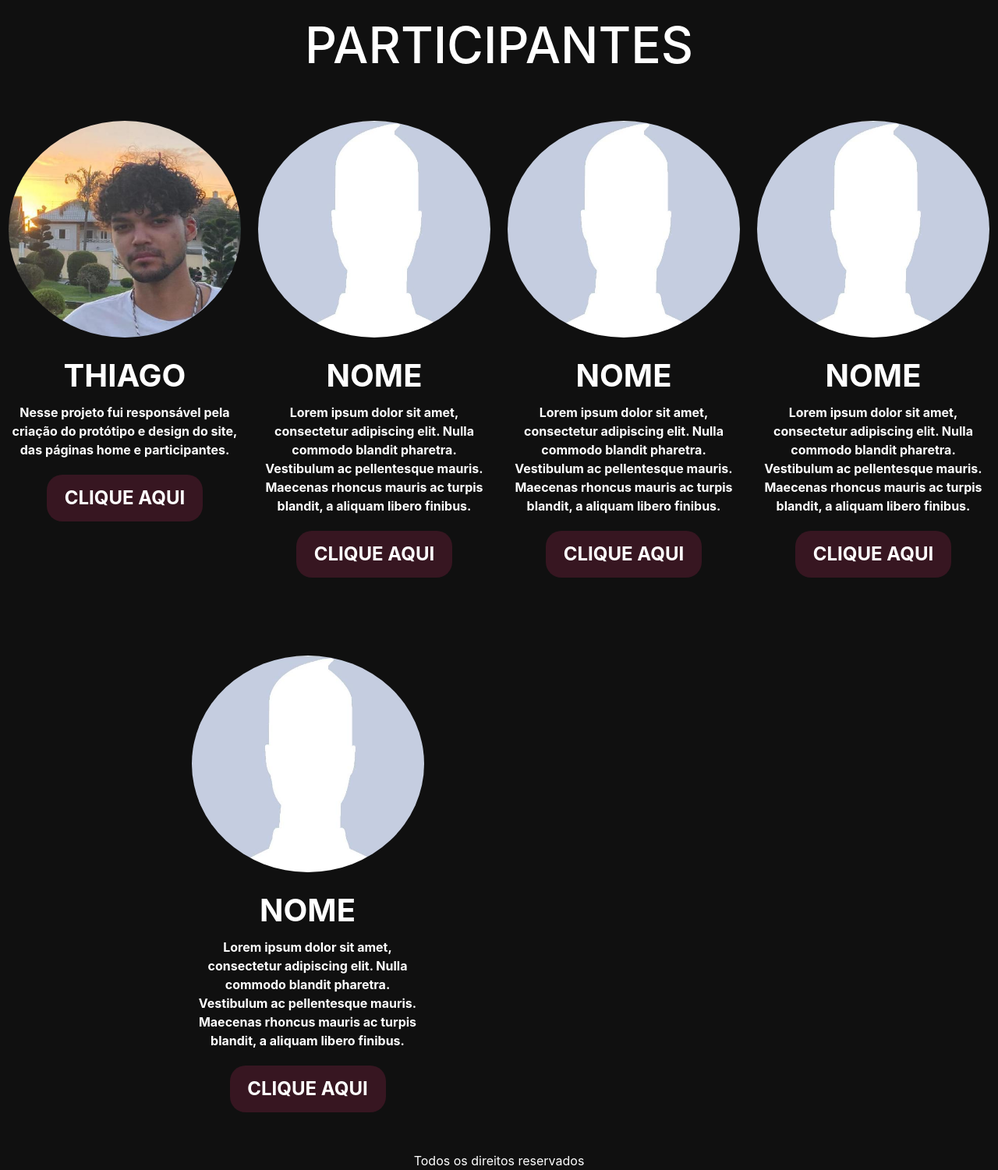
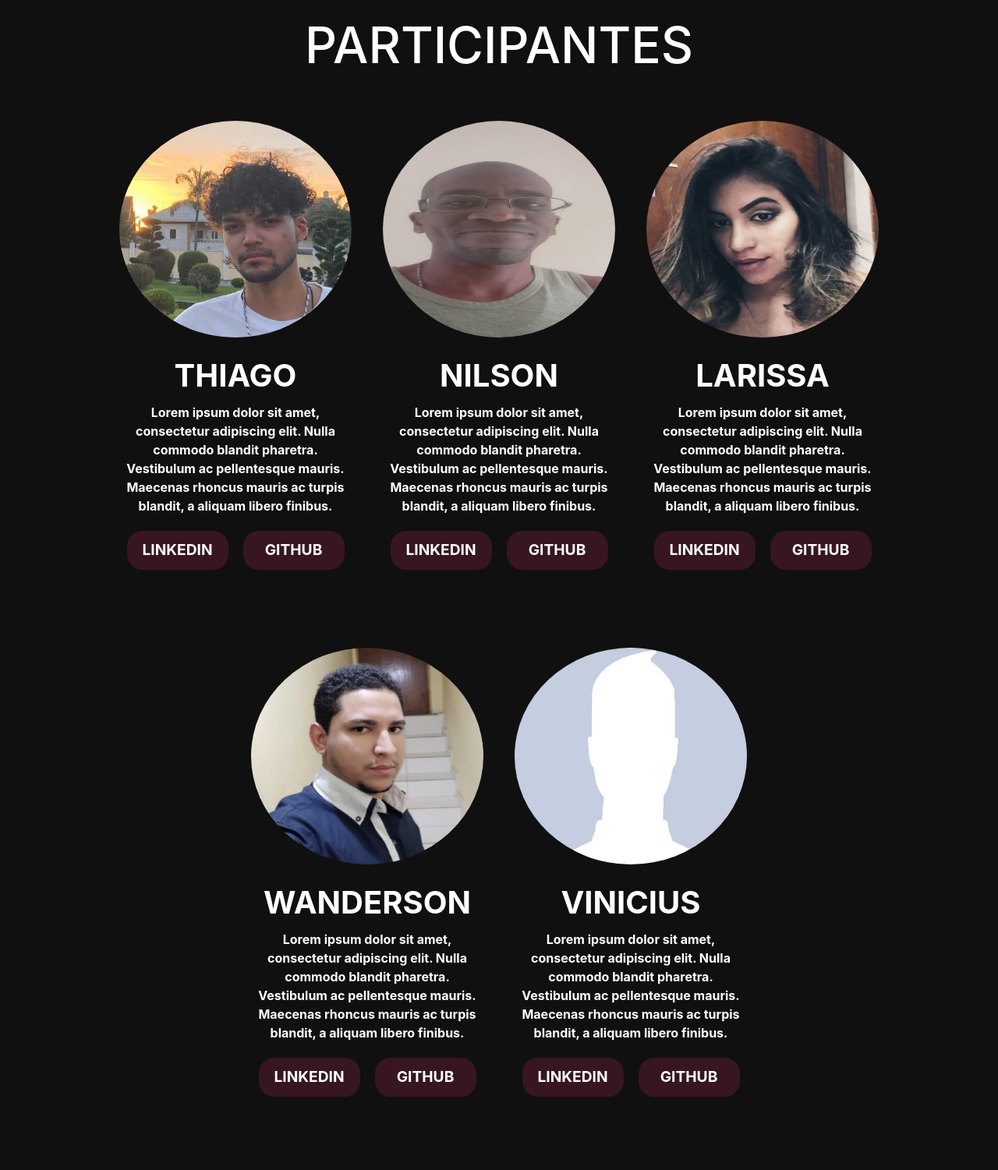
Before and after one commit to wandersonDeve/Catalogo, a Flask app: page /participantes in a window 1280 px wide. Shown: the part 56-1557 px from the top of the page at 78% size. After the commit the page ends 1463 px from the top, so only its background shows below. Run offline with Flask 2, Linux system fonts and the light colour scheme; some libraries are stand-ins or nearby versions.

Commit message:
botoes e fotos adicionadas

```diff
--- a/static/css/participantes_style.css
+++ b/static/css/participantes_style.css
@@ -51,12 +51,14 @@ body header nav button.navbar-toggler.ml-auto.collapsed{
 #participantes{
     display:flex;
     flex-wrap: wrap;
-    justify-content:space-around;
+    justify-content:center;
+
 }
 
 .participante{
     width:298px;
     color: #fff;
+    margin: 0 20px;
 }
 
 .participante img{
@@ -78,10 +80,12 @@ body header nav button.navbar-toggler.ml-auto.collapsed{
     text-align: center;
     font-weight: 700;
 }
-
+#botoes{
+    display: flex;
+}
 .participante button{
-    width:200px;
-    height:60px;
+    width:130px;
+    height:50px;
     border-radius:20px;
     display:block;
     margin: 0 auto;
@@ -90,15 +94,20 @@ body header nav button.navbar-toggler.ml-auto.collapsed{
     background: rgba(147, 37, 74, 0.3);
     border: none;
     color: #fff;
+    outline: none;
 }
 
 .participante button a{
     color: #fff;
     text-decoration: none;
     font-weight: 700;
-    font-size: 1.5rem;
-    transition: .5s;
+    font-size: 1.2rem;
+    transition: .3s;
     font-weight: 700;
+}
+
+.participante button a:hover{
+    color: #080808;
 }
 
 footer p{
--- a/static/js/index.js
+++ b/static/js/index.js
@@ -21,5 +21,4 @@ window.addEventListener('resize', () => {
         img4.src = "../static/img/friends_home.jpg";
         img5.src = "../static/img/ilha_do_medo_home.jpg"
     }
-
 })
--- a/templates/participantes.html
+++ b/templates/participantes.html
@@ -44,54 +44,68 @@
               <img src="../static/img/participantes_thiago.jpg">
               <h1>THIAGO</h1>
               <span>
-                Nesse projeto fui responsável pela criação do protótipo e design do site, das páginas home e participantes.
+                Lorem ipsum dolor sit amet, consectetur adipiscing elit. Nulla commodo blandit pharetra.
+                 Vestibulum ac pellentesque mauris. Maecenas rhoncus mauris ac turpis blandit, a aliquam libero finibus.
               </span>
-              <button type="button"><a href="https://www.linkedin.com/in/thiago-roberto/ "target="_blank">CLIQUE AQUI</a></button>
+              <div id="botoes">
+                <button type="button"><a href="https://www.linkedin.com/in/thiago-roberto/ "target="_blank">LINKEDIN</a></button>
+                <button type="button"><a href="https://github.com/Thialves02"target="_blank">GITHUB</a></button>
+              </div>
+
           </div>
           <div class="participante">
-              <img src="../static/img/perfil.jpg">
-              <h1>NOME</h1>
+              <img src="../static/img/participantes_nilson.jpg">
+              <h1>NILSON</h1>
               <span>
                 Lorem ipsum dolor sit amet, consectetur adipiscing elit. Nulla commodo blandit pharetra.
                  Vestibulum ac pellentesque mauris. Maecenas rhoncus mauris ac turpis blandit, a aliquam libero finibus.
               </span>
-              <button type="button"><a href="">CLIQUE AQUI</a></button>
+              <div id="botoes">
+                <button type="button"><a href="https://www.linkedin.com/in/nilsonrx/"target="_blank">LINKEDIN</a></button>
+                <button type="button"><a href="https://github.com/nilsonrx"target="_blank">GITHUB</a></button>
+              </div>
           </div>
           <div class="participante">
-              <img src="../static/img/perfil.jpg">
-              <h1>NOME</h1>
+              <img src="../static/img/participantes_larissa.jpg">
+              <h1>LARISSA</h1>
               <span>
                 Lorem ipsum dolor sit amet, consectetur adipiscing elit. Nulla commodo blandit pharetra.
                 Vestibulum ac pellentesque mauris. Maecenas rhoncus mauris ac turpis blandit, a aliquam libero finibus.
               </span>
-              <button type="button"><a href="">CLIQUE AQUI</a></button>
+              <div id="botoes">
+                <button type="button"><a href="https://www.linkedin.com/in/larissa-soares-220918/"target="_blank">LINKEDIN</a></button>
+                <button type="button"><a href="https://github.com/LarisSoares"target="_blank">GITHUB</a></button>
+              </div>
           </div>
           <div class="participante">
-              <img src="../static/img/perfil.jpg">
-              <h1>NOME</h1>
+              <img src="../static/img/participantes_wanderson.jpg">
+              <h1>WANDERSON</h1>
               <span>
                 Lorem ipsum dolor sit amet, consectetur adipiscing elit. Nulla commodo blandit pharetra.
                  Vestibulum ac pellentesque mauris. Maecenas rhoncus mauris ac turpis blandit, a aliquam libero finibus.
               </span>
-              <button type="button"><a href="">CLIQUE AQUI</a></button>
+              <div id="botoes">
+                <button type="button"><a href="https://www.linkedin.com/in/wandersongsantos/ "target="_blank">LINKEDIN</a></button>
+                <button type="button"><a href="https://github.com/wandersonDeve"target="_blank">GITHUB</a></button>
+              </div>
           </div>
           <div class="participante">
             <img src="../static/img/perfil.jpg">
-            <h1>NOME</h1>
+            <h1>VINICIUS</h1>
             <span>
               Lorem ipsum dolor sit amet, consectetur adipiscing elit. Nulla commodo blandit pharetra.
                Vestibulum ac pellentesque mauris. Maecenas rhoncus mauris ac turpis blandit, a aliquam libero finibus.
             </span>
-            <button type="button"><a href="">CLIQUE AQUI</a></button>
+            <div id="botoes">
+              <button type="button"><a href="https://www.linkedin.com/in/thiago-roberto/ "target="_blank">LINKEDIN</a></button>
+              <button type="button"><a href="https://github.com/Thialves02"target="_blank">GITHUB</a></button>
+            </div>
           </div>
           <div>
 
           </div>
         </div>
     </section>
-    <footer >
-      <p>Todos os direitos reservados</p>
-    </footer>
     <script src="../static/js/main.js"></script>
     <script src="https://code.jquery.com/jquery-3.2.1.slim.min.js" integrity="sha384-KJ3o2DKtIkvYIK3UENzmM7KCkRr/rE9/Qpg6aAZGJwFDMVNA/GpGFF93hXpG5KkN" crossorigin="anonymous"></script>
     <script src="https://cdnjs.cloudflare.com/ajax/libs/popper.js/1.12.9/umd/popper.min.js" integrity="sha384-ApNbgh9B+Y1QKtv3Rn7W3mgPxhU9K/ScQsAP7hUibX39j7fakFPskvXusvfa0b4Q" crossorigin="anonymous"></script>
```
Also changed, not shown: static/img/participantes_larissa.jpg (added), static/img/participantes_nilson.jpg (added), static/img/participantes_wanderson.jpg (added).
